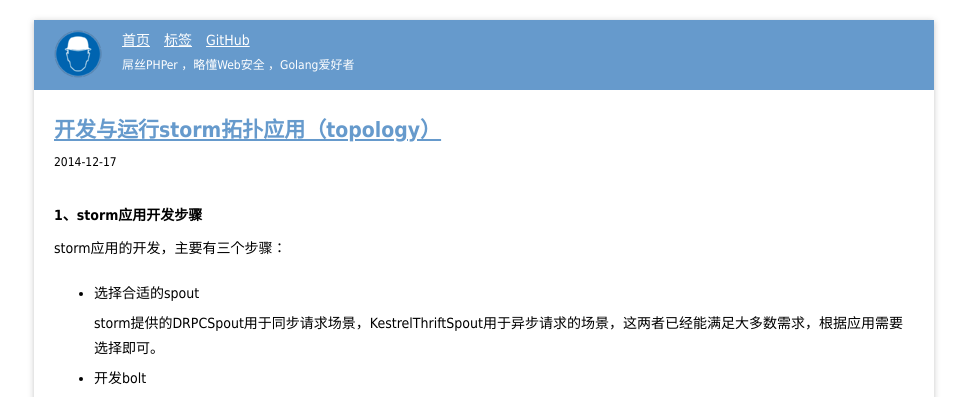
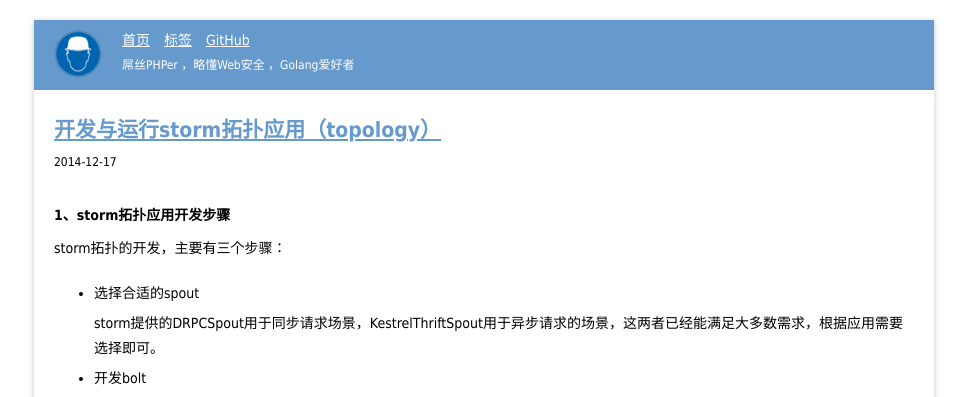
Before and after one commit to tabalt/tabalt.github.io, a Jekyll site: the page built from _posts/storm/2014-12-17-develop-and-run-storm-topology.md, in a window 1280 px wide and 900 px high. Shown: the top 397 px of the window, without its empty margins (156-1123 px from the left). Built offline with Jekyll 4.4.1, drawn with Linux system fonts in a browser that asks for light colours; Markdown is read by kramdown in place of the engine named in the settings; comment, search, counter and statistics services are not loaded.

Commit message:
Update 2014-12-17-develop-and-run-storm-topology.md

```diff
--- a/_posts/storm/2014-12-17-develop-and-run-storm-topology.md
+++ b/_posts/storm/2014-12-17-develop-and-run-storm-topology.md
@@ -11,9 +11,9 @@ description: 本文介绍storm应用topology的开发步骤，提供一个storm
 ---
 
 
-#### 1、storm应用开发步骤
+#### 1、storm拓扑应用开发步骤
 
-storm应用的开发，主要有三个步骤：
+storm拓扑的开发，主要有三个步骤：
 
 * 选择合适的spout
 
```
